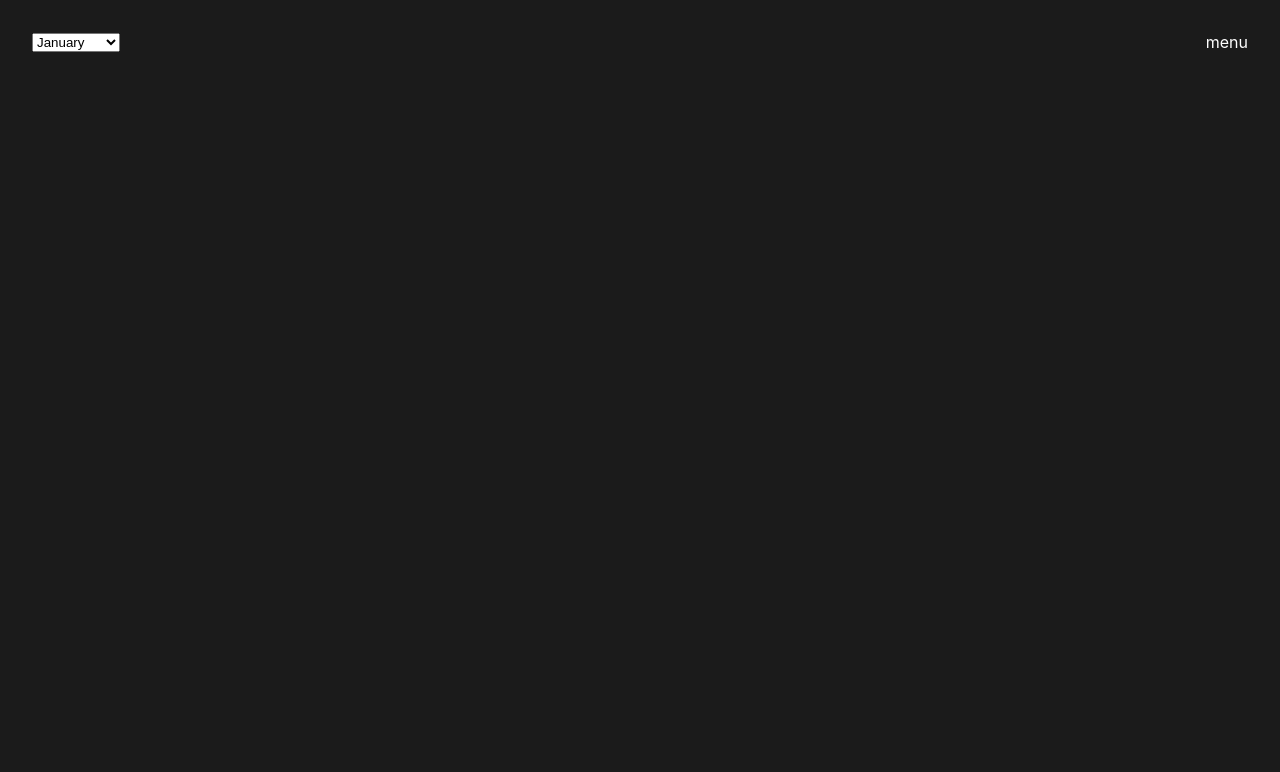
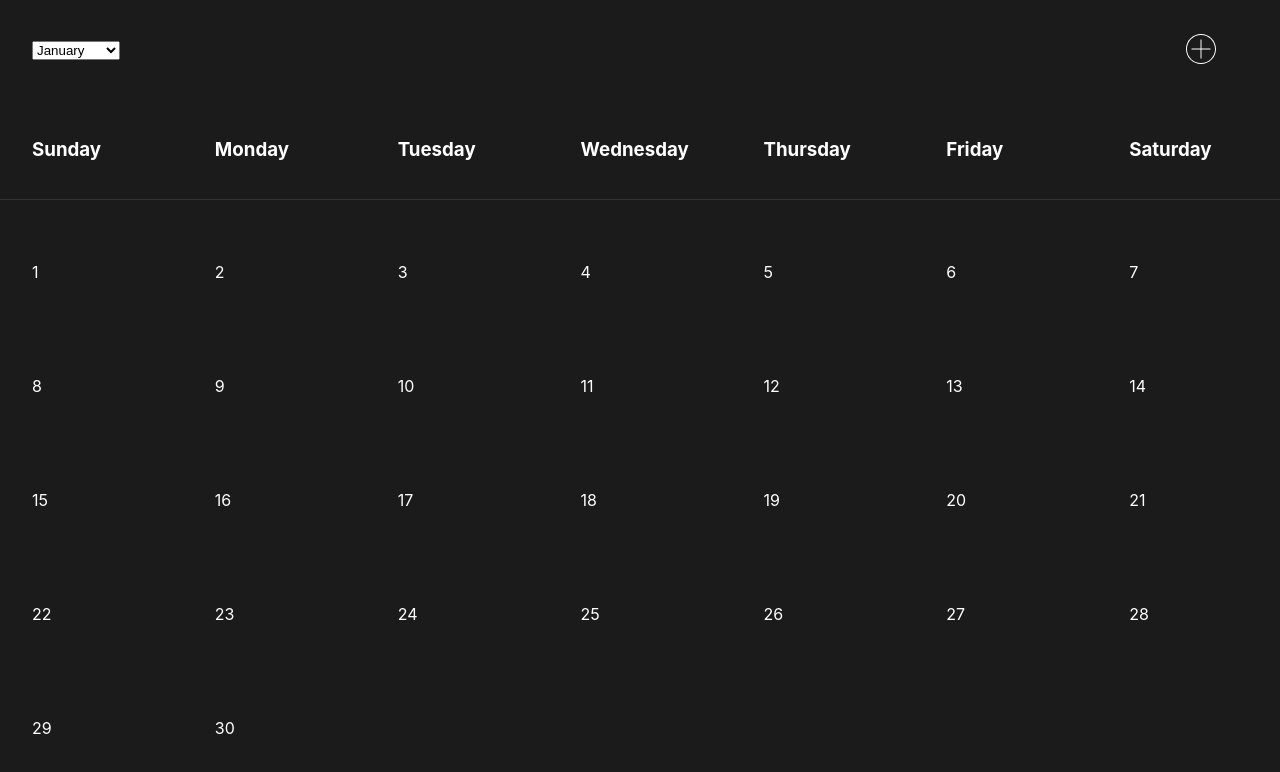
Before and after one commit to alekangelov/cosi-cal, a React (Create React App) app: page / in a window 1280 px wide. Shown: the top 772 px of the page. Built offline with nearby package versions, Linux system fonts and the light colour scheme.

Commit message:
addevent

```diff
--- a/package.json
+++ b/package.json
@@ -18,6 +18,7 @@
     "react-dom": "^16.13.1",
     "react-scripts": "3.4.1",
     "react-select": "^3.1.0",
+    "react-spring": "^8.0.27",
     "typescript": "~3.7.2"
   },
   "scripts": {
--- a/src/assets/_base.scss
+++ b/src/assets/_base.scss
@@ -19,4 +19,34 @@ body {
   justify-content: space-between;
   align-items: center;
   padding: 2rem;
+  height: 100px;
+  .controls {
+    svg {
+      width: 30px;
+      height: auto;
+    }
+  }
 }
+
+.calendar {
+  display: grid;
+  grid-template-columns: repeat(7, 1fr);
+  height: calc(100vh - 100px);
+  .cell {
+    padding: 2rem;
+    &.header {
+      border-bottom: 1px solid rgba(white, 0.1);
+    }
+  }
+}
+
+button {
+  background: transparent;
+  border: 0;
+  padding: 1rem 2rem;
+  cursor: pointer;
+  outline: none;
+  &:active {
+    filter: brightness(0.8);
+  }
+}
--- /dev/null
+++ b/src/components/Calendar/AddEvent.tsx
@@ -0,0 +1,12 @@
+import React, { Props, FunctionComponent } from "react";
+
+type AddEventProps = {
+  active: boolean;
+};
+
+const AddEvent: FunctionComponent<AddEventProps> = (props) => {
+  console.log(props.active);
+  return <div className="add-event"></div>;
+};
+
+export default AddEvent;
--- a/src/components/Calendar/index.tsx
+++ b/src/components/Calendar/index.tsx
@@ -1,10 +1,14 @@
-import React from "react";
+import React, { useState } from "react";
 import { useCalendarContext } from "../../lib/contexts";
-import Select, { StylesConfig } from "react-select";
+import { AddIcon } from "../Icons";
+import AddEvent from "./AddEvent";
 
 export default function Calendar() {
-  const { months } = useCalendarContext();
+  const { months, days, daysInMonth, firstDay } = useCalendarContext();
+  const [active, setActive] = useState<boolean>(false);
   return (
+    <>
+      <AddEvent {...{ active }} />
       <div className="header">
         <select className="month">
           {months?.map((e, i) => (
@@ -13,7 +17,34 @@ export default function Calendar() {
             </option>
           ))}
         </select>
-      <div className="controls">menu</div>
+        <button
+          className="controls"
+          onClick={() => {
+            setActive((state) => !state);
+          }}
+        >
+          <AddIcon />
+        </button>
       </div>
+      <div className="calendar">
+        {days?.map((e, i) => (
+          <div key={i + "headerCell"} className="cell header">
+            <h3>{e}</h3>
+          </div>
+        ))}
+        {Array(firstDay)
+          .fill(0)
+          .map((e, i) => (
+            <div key={i + "emptyCell"} className="cell"></div>
+          ))}
+        {Array(daysInMonth)
+          .fill(0)
+          .map((e, i) => (
+            <div key={i + "cell"} className="cell">
+              {i + 1}
+            </div>
+          ))}
+      </div>
+    </>
   );
 }
--- /dev/null
+++ b/src/components/Icons.tsx
@@ -0,0 +1,21 @@
+import React from "react";
+
+function AddIcon() {
+  return (
+    <svg
+      xmlns="http://www.w3.org/2000/svg"
+      x="0"
+      y="0"
+      enableBackground="new 0 0 496 496"
+      version="1.1"
+      viewBox="0 0 496 496"
+      xmlSpace="preserve"
+      fill="white"
+    >
+      <path d="M248 0C111.033 0 0 111.033 0 248c.154 136.903 111.097 247.846 248 248 136.967 0 248-111.033 248-248S384.967 0 248 0zm0 480C119.87 480 16 376.13 16 248c.146-128.07 103.93-231.854 232-232 128.13 0 232 103.87 232 232S376.13 480 248 480z"></path>
+      <path d="M400 240H256V96a8 8 0 00-16 0v144H96a8 8 0 000 16h144v144a8 8 0 0016 0V256h144a8 8 0 000-16z"></path>
+    </svg>
+  );
+}
+
+export { AddIcon };
--- a/src/lib/contexts.tsx
+++ b/src/lib/contexts.tsx
@@ -21,6 +21,11 @@ type CalendarContextProps = {
   months: Option[];
   events: Event[] | [];
   days: string[];
+  month: string;
+  daysInMonth: number;
+  currentDate: number;
+  currentDay: string;
+  firstDay: number;
 };
 
 export const CalendarContext = createContext<Partial<CalendarContextProps>>({});
@@ -63,11 +68,18 @@ const initialState: CalendarContextProps = {
   months: moment.months().map((e) => ({ label: e, value: e })),
   events: [],
   days: moment.weekdays(),
+  month: moment().format("MMMM"),
+  currentDate: moment().get("date"),
+  currentDay: moment().format("D"),
+  daysInMonth: moment().daysInMonth(),
+  firstDay: parseInt(moment().startOf("month").format("d")) - 1,
 };
 
 export function CalendarProvider<T>(props: Props<T>) {
-  const [state, dispatch] = useReducer(calendarReducer, initialState);
-  console.log(dispatch);
+  const [state, dispatch] = useReducer(calendarReducer, {
+    ...initialState,
+  });
+  console.log(state);
   return (
     <CalendarContext.Provider value={state}>
       <CalendarDispatchContext.Provider value={dispatch}>
```
Also changed, not shown: 1 other file (tests, documents, lock files or other folders). Lines whose indentation alone changed are shown as unchanged.
